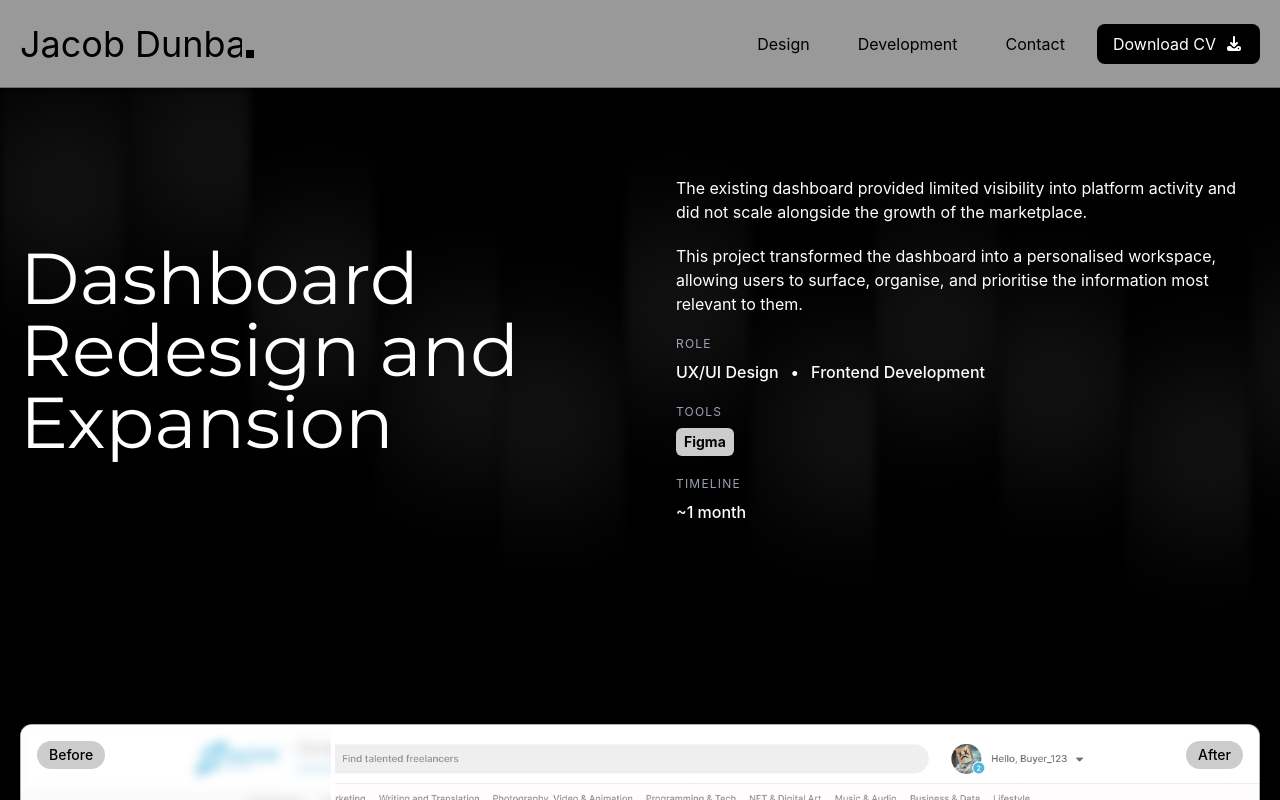
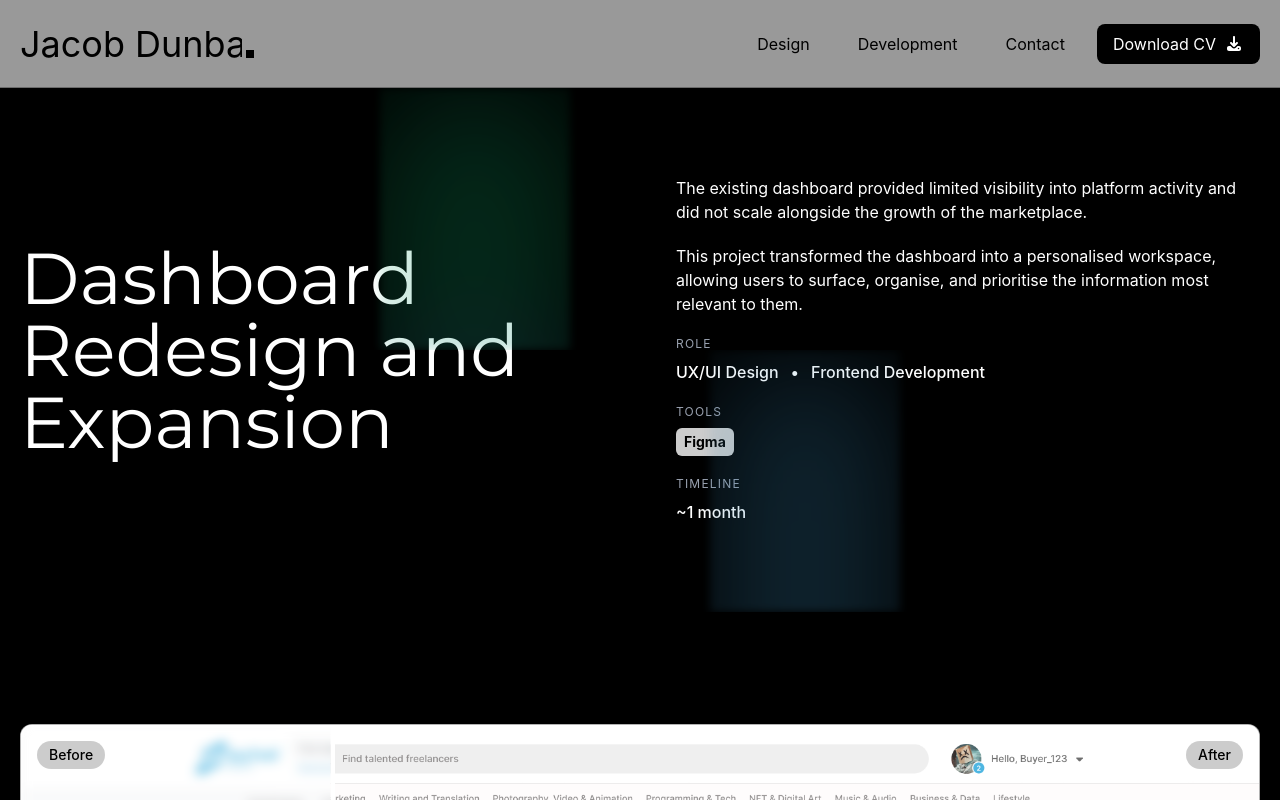
Before and after one commit to Jacob-Dunbar/website-2025, a Vue app: page /design/dashboard in a window 1280 px wide. Shown: the top 800 px of the page. Built offline with nearby package versions, Linux system fonts and the light colour scheme.

Commit message:
remove mouse interaction from animated bg

```diff
--- a/src/components/AnimatedBackground.vue
+++ b/src/components/AnimatedBackground.vue
@@ -12,137 +12,104 @@ export default {
       default: false,
     },
   },
-
-  mounted() {
-    if (!this.static) {
-      window.addEventListener("mousemove", this.handleMouseMove);
-    }
-  },
-
-  beforeUnmount() {
-    if (!this.static) {
-      window.removeEventListener("mousemove", this.handleMouseMove);
-    }
-  },
-
   computed: {
     circles() {
-      const count = Math.ceil(window.innerWidth / 125);
+      const count = Math.ceil(window.innerWidth / 190);
 
       return Array.from({ length: count }, () => ({
-        duration: 6 + Math.random() * 6,
+        duration: 8 + Math.random() * 12,
         delay: -Math.random() * 12,
-        distance: 150 + Math.random() * 100,
-
-        left: 10 + Math.random() * 80,
+        distance: 300 + Math.random() * 100,
+        opacity: 0.4 + Math.random() * 0.6,
+        show: Math.random() > (window.innerWidth > 500 ? 0.7 : 0.3),
+        static: this.static ? true : Math.random() > 0.7,
         top: 10 + Math.random() * 80,
       }));
-    },
-  },
-
-  methods: {
-    handleMouseMove(e) {
-      this.$refs.blobs.forEach((blob) => {
-        const rect = blob.getBoundingClientRect();
-
-        const cx = rect.left + rect.width / 2;
-        const cy = rect.top + rect.height / 2;
-
-        const dx = cx - e.clientX;
-        const dy = cy - e.clientY;
-
-        const distance = Math.sqrt(dx * dx + dy * dy);
-
-        const maxDistance = 250;
-
-        if (distance < maxDistance) {
-          const strength = Math.pow(1 - distance / maxDistance, 1.5) * 80;
-          const angle = Math.atan2(dy, dx);
-
-          const offsetX = Math.cos(angle) * strength;
-          const offsetY = Math.sin(angle) * strength;
-
-          blob.style.setProperty("--mouseX", `${offsetX}px`);
-          blob.style.setProperty("--mouseY", `${offsetY}px`);
-        } else {
-          blob.style.setProperty("--mouseX", "0px");
-          blob.style.setProperty("--mouseY", "0px");
-        }
-      });
     },
   },
 };
 </script>
 
 <template>
-  <div class="absolute inset-0 flex overflow-hidden">
-    <div v-for="(circle, index) in circles" :key="index" class="animated-background relative blur-xs overflow-hidden">
+  <div class="absolute inset-0 flex flex-col overflow-hidden -gap-2">
+    <div class="flex flex-1 overflow-hidden">
       <div
-        class="blob-wrapper"
+        v-for="(circle, index) in circles"
+        :key="index"
+        class="animated-background blur-xs relative overflow-hidden opacity-60"
+        :class="circle.static ? 'opacity-40' : 'opacity-70'"
+      >
+        <div
+          ref="blobs"
+          v-if="circle.show"
+          class="blob bg-[#3b88b2] rounded-full blur-3xl w-full"
+          :class="circle.static && 'static'"
+          :style="{
+            '--duration': `${circle.duration}s`,
+            '--delay': `${circle.delay}s`,
+            '--distance': `${circle.distance}px`,
+            opacity: `${circle.opacity}`,
+            top: circle.static ? `${circle.top}%` : null,
+          }"
+        >
+          <div v-if="[1, 2, 4, 5, 6, 9].includes(index)" class="w-full h-1/2 bg-green-600 rounded-full blur-3xl"></div>
+        </div>
+      </div>
+    </div>
+
+    <div class="flex flex-1 flex-row-reverse overflow-hidden">
+      <div
+        v-for="(circle, index) in circles"
+        :key="index"
+        class="animated-background blur-xs relative overflow-hidden opacity-60"
+        :class="static ? 'opacity-40' : 'opacity-70'"
+      >
+        <div
+          ref="blobs"
+          v-if="circle.show"
+          class="blob bg-[#3b88b2] rounded-full blur-3xl w-full"
           :class="{ static }"
           :style="{
             '--duration': `${circle.duration}s`,
             '--delay': `${circle.delay}s`,
             '--distance': `${circle.distance}px`,
-          left: static ? `${circle.left}%` : null,
+            opacity: `${circle.opacity}`,
             top: static ? `${circle.top}%` : null,
           }"
         >
-        <div ref="blobs" class="blob bg-main-light rounded-full blur-3xl"></div>
+          <div v-if="[1, 4, 5, 6, 9].includes(index)" class="w-full h-1/2 bg-green-600 rounded-full blur-3xl"></div>
+        </div>
       </div>
     </div>
   </div>
 </template>
 
 <style scoped>
-.blob-wrapper {
+.blob {
   width: 100%;
+  aspect-ratio: 1/3;
+  will-change: transform;
 
   animation: float var(--duration) ease-in-out infinite alternate;
   animation-delay: var(--delay);
 }
 
-.blob-wrapper.static {
-  position: absolute;
-  width: 120%;
-  aspect-ratio: 1;
-  opacity: 0.5;
-
-  transform: translate(-50%, -50%);
+.blob.static {
   animation: none;
 }
 
-.blob {
-  width: 100%;
-  aspect-ratio: 1;
-
-  opacity: 0.25;
-
-  transform: translate(var(--mouseX, 0px), var(--mouseY, 0px));
-
-  transition: transform 0.35s ease, opacity 0.4s ease;
-}
-
 .animated-background {
-  width: 125px;
+  width: 190px;
   flex-shrink: 0;
-}
-
-.animated-background:hover .blob {
-  opacity: 0.3;
-}
-
-.animated-background:hover .blob:not(.static) {
-  opacity: 0.22;
 }
 
 @keyframes float {
   from {
-    transform: translate3d(-20px, calc(var(--distance) * -1), 0);
+    transform: translate3d(0px, calc(var(--distance) * -1), 0);
   }
 
   to {
-    transform: translate3d(20px, var(--distance), 0);
+    transform: translate3d(0px, var(--distance), 0);
   }
 }
 </style>
```
Lines whose indentation alone changed are shown as unchanged.
